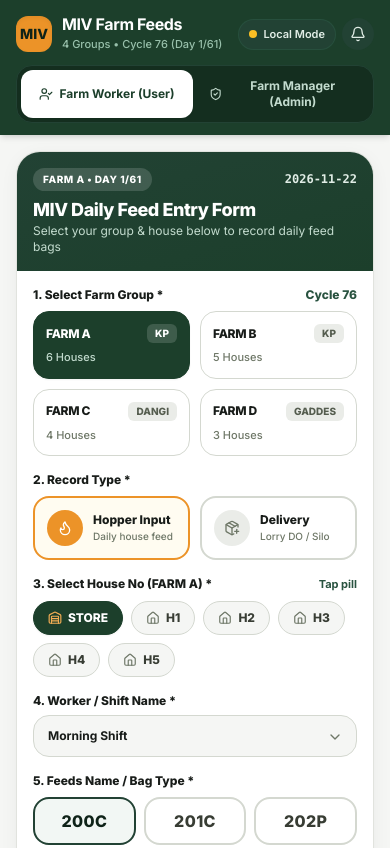
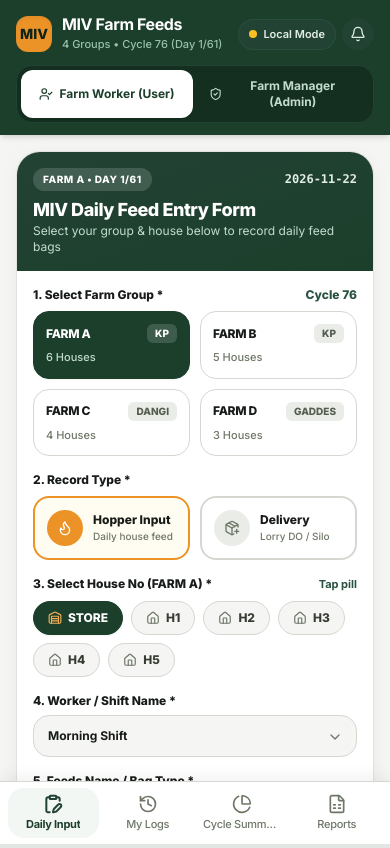
Before and after one commit to mivfarmreport-collab/miv-feed-v16, a plain HTML site: page index.html in a window 390 px wide. Shown: the top 848 px of the page. Drawn offline with nearby package versions, Linux system fonts and the light colour scheme.

Commit message:
Update index.html

```diff
--- a/index.html
+++ b/index.html
@@ -101,6 +101,7 @@
       .mobile-shell {
         max-width: 440px;
         margin: 1.25rem auto;
+        height: calc(100vh - 2.5rem);
         min-height: calc(100vh - 2.5rem);
         max-height: 900px;
         border-radius: 2.25rem;
@@ -111,7 +112,10 @@
     @media (max-width: 639px) {
       .mobile-shell {
         width: 100%;
+        height: 100vh;
+        height: 100dvh;
         min-height: 100vh;
+        overflow: hidden;
       }
     }
     /* Smooth view transitions */
@@ -201,12 +205,12 @@
     </header>
 
     <!-- Scrollable Main Viewport -->
-    <main id="main-viewport" class="flex-1 overflow-y-auto px-4 pt-4 pb-24 space-y-4">
+    <main id="main-viewport" class="flex-1 min-h-0 overflow-y-auto px-4 pt-4 pb-24 space-y-4">
       <!-- Views are dynamically rendered here -->
     </main>
 
-    <!-- Bottom Navigation Bar -->
-    <nav id="bottom-nav" class="bg-white border-t border-earth-200 px-2 py-1.5 shrink-0 z-20 shadow-[0_-4px_16px_rgba(0,0,0,0.04)]">
+    <!-- Bottom Navigation Bar (Always visible while scrolling) -->
+    <nav id="bottom-nav" class="sticky bottom-0 left-0 right-0 bg-white border-t border-earth-200 px-2 py-1.5 shrink-0 z-30 shadow-[0_-4px_16px_rgba(0,0,0,0.06)]">
       <!-- Navigation tabs dynamically rendered based on role -->
     </nav>
 
```
